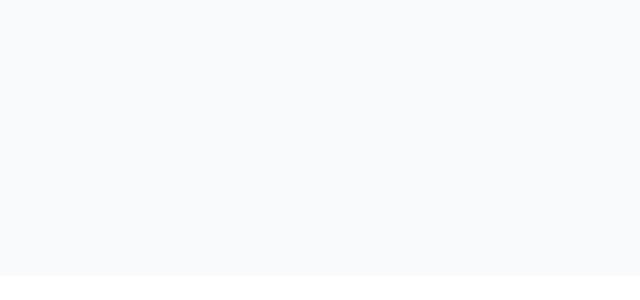
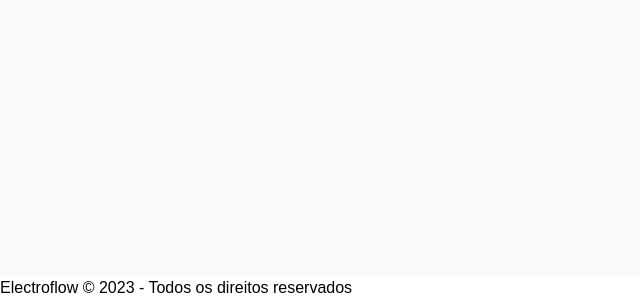
Before and after one commit to gandroide/electroflow-site, a React (Vite) app: page / in a window 1280 px wide. Shown: the part 1733-2033 px from the top of the page, without its empty margins (0-640 px from the left). Before the commit the page ends 2009 px from the top, so only its background shows below. Built offline with nearby package versions, Linux system fonts and the light colour scheme.

Commit message:
Adicionado componente footer

```diff
--- /dev/null
+++ b/src/components/Footer/index.tsx
@@ -0,0 +1,13 @@
+import react from 'react';
+
+const Footer = () => {
+    return (
+        <footer>
+            <p>
+                Electroflow &#169; {new Date().getFullYear()} - Todos os direitos reservados
+            </p>
+        </footer>
+    )
+}
+
+export default Footer;
--- a/src/main.tsx
+++ b/src/main.tsx
@@ -5,11 +5,13 @@ import { RouterProvider } from "react-router-dom"
 import { router } from "./Utils"
 import { I18nextProvider } from "react-i18next"
 import i18n from "./locales/translations"
+import Footer from "./components/Footer"
 
 ReactDOM.createRoot(document.getElementById("root")!).render(
   <react.StrictMode>
     <I18nextProvider i18n={i18n}>
       <RouterProvider router={router} />
+      <Footer />
     </I18nextProvider>
   </react.StrictMode>,
 )
```
